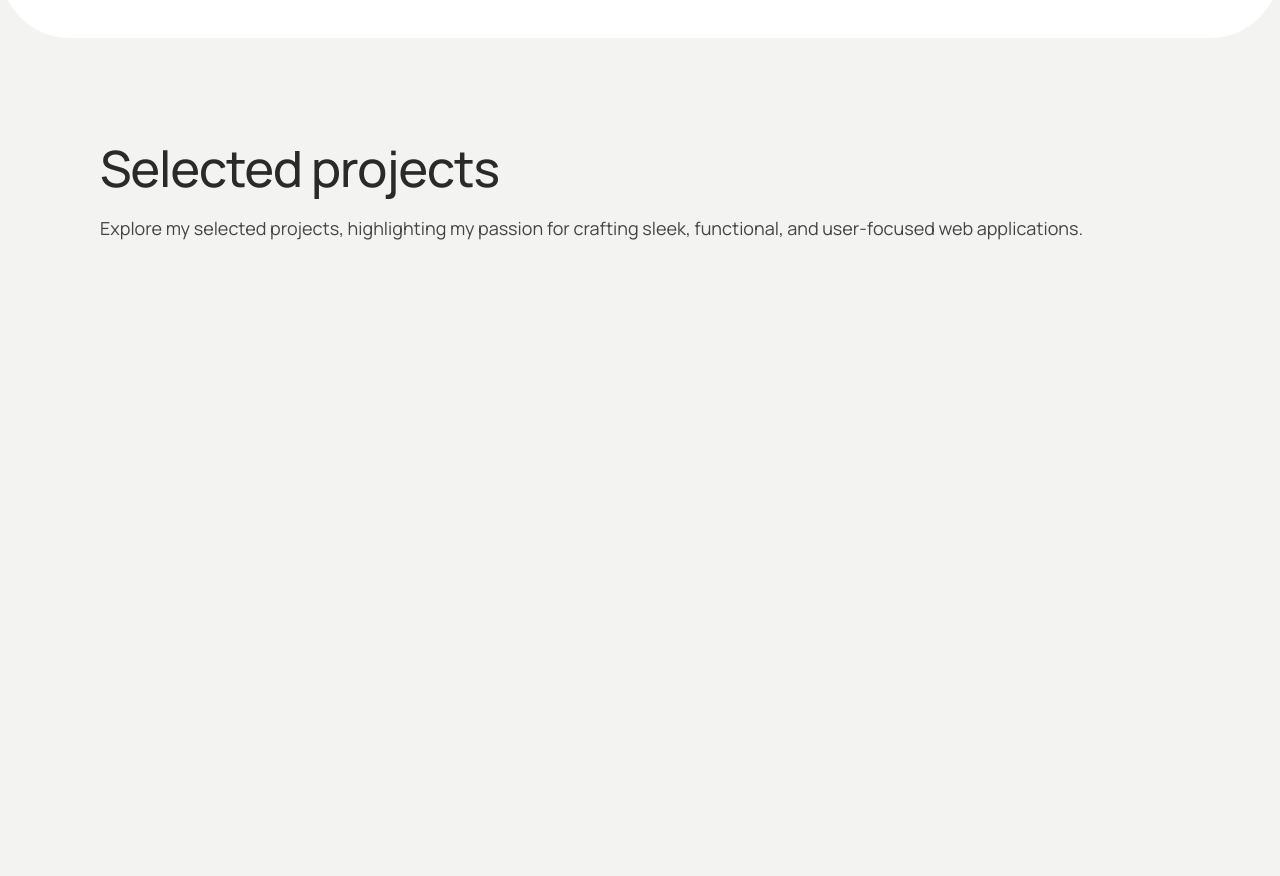
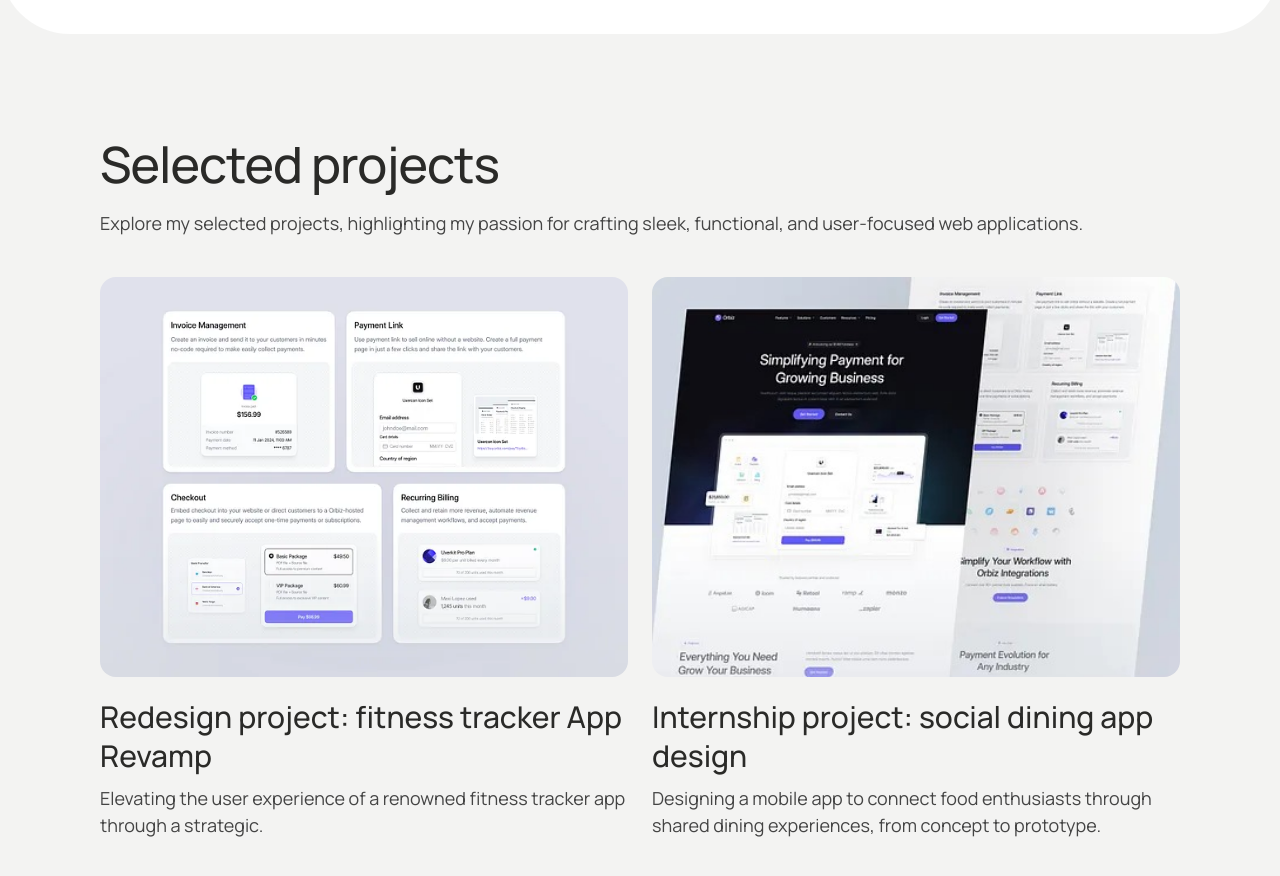
Before and after one commit to jokoo7/portfolio-homepage, a Next.js app: page / in a window 1280 px wide. Shown: the part 760-1636 px from the top of the page. Before the commit the page ends 1152 px from the top, so only its background shows below. Built offline with nearby package versions, Linux system fonts and the light colour scheme; a web font is replaced by a local one.

Commit message:
feat: add project section

```diff
--- a/app/globals.css
+++ b/app/globals.css
@@ -24,32 +24,11 @@
 }
 
 @layer base {
+  html {
+    min-width: 360px;
+  }
   body {
     @apply bg-background font-sans antialiased;
-  }
-  p {
-    @apply text-dark-grey text-[18px] leading-[1.6em];
-  }
-  .body-reguler {
-    @apply leading-[1.5em];
-  }
-  .body-medium {
-    @apply leading-[1.5em] font-medium text-black;
-  }
-  .body-semibold {
-    @apply leading-[1.7em] font-semibold text-black;
-  }
-  .body-small {
-    @apply text-[16px] leading-[1.5em] text-[#4A4A45];
-  }
-  .card-text {
-    @apply text-[#4A4A45];
-  }
-  .caption {
-    @apply text-[15px] leading-[1.4em] font-medium text-black;
-  }
-  .caption-semibold {
-    @apply text-[15px] leading-[1.2em] font-semibold text-black;
   }
   a {
     @apply hover:text-grey text-[18px] leading-[1.6em] text-[#4A4A45] underline;
@@ -75,4 +54,47 @@
   .wrapper-content {
     @apply mx-auto w-full max-w-[1200px];
   }
+
+  .h1-l {
+    @apply text-[55px] leading-[120%] font-normal tracking-[-0.5px] text-[#201d15];
+  }
+  .h1-m {
+    @apply text-[45px] leading-[120%] font-normal tracking-[-0.5px] text-[#201d15];
+  }
+  .h1-s {
+    @apply text-[40px] leading-[120%] font-normal tracking-[-0.5px] text-[#201d15];
+  }
+  .h2-l {
+    @apply text-[50px] leading-[1.2em] font-medium tracking-[-0.02em] text-black;
+  }
+  .h2-m {
+    @apply text-[45px] leading-[1.2em] font-medium tracking-[-0.02em] text-black;
+  }
+  .h2-s {
+    @apply text-[32px] leading-[1.2em] font-medium tracking-[-0.02em] text-black;
+  }
+  .h3-l {
+    @apply text-[30px] leading-[1.3em] font-medium text-black;
+  }
+  .h3-m {
+    @apply text-[30px] leading-[1.3em] font-medium text-black;
+  }
+  .h3-s {
+    @apply text-[25px] leading-[1.3em] font-medium text-black;
+  }
+  .h4-l {
+    @apply text-[24px] leading-[1.4em] font-medium text-black;
+  }
+  .h4-m {
+    @apply text-[24px] leading-[1.4em] font-medium text-black;
+  }
+  .h4-s {
+    @apply text-[20px] leading-[1.4em] font-medium text-black;
+  }
+  .h5 {
+    @apply text-[20px] leading-[1.4em] font-medium text-black;
+  }
+  .h6 {
+    @apply text-[16px] leading-[1.4em] font-bold text-[#333333];
+  }
 }
--- a/app/page.tsx
+++ b/app/page.tsx
@@ -1,5 +1,13 @@
 import { buttonVariants } from '@/components/button';
+import {
+  Card,
+  CardContent,
+  CardDescription,
+  CardHeader,
+  CardTitle,
+} from '@/components/card';
 import MainHero from '@/components/main-hero';
+import { Paragraph } from '@/components/paragraph';
 import Image from 'next/image';
 import Link from 'next/link';
 import { FaGithub, FaInstagram } from 'react-icons/fa';
@@ -10,6 +18,29 @@ const SOCIALLINKS = [
   { path: '', label: 'Tiktok', icon: <FaTiktok /> },
   { path: '', label: 'Github', icon: <FaGithub /> },
   { path: '', label: 'Linkedln', icon: <FaLinkedin /> },
+];
+
+const PROJECTS = [
+  {
+    id: 'project1',
+    slug: 'nextnime',
+    name: 'Redesign project: fitness tracker App Revamp',
+    description:
+      'Elevating the user experience of a renowned fitness tracker app through a strategic.',
+    link: 'https://pro.motion-primitives.com/',
+    image: '/project_01.png',
+    images: ['/project_01.png'],
+  },
+  {
+    id: 'project2',
+    slug: 'motion-primitives',
+    name: 'Internship project: social dining app design',
+    description:
+      'Designing a mobile app to connect food enthusiasts through shared dining experiences, from concept to prototype.',
+    link: 'https://motion-primitives.com/',
+    image: '/project_02.jpg',
+    images: ['/project_02.jpg'],
+  },
 ];
 
 export default function Home() {
@@ -31,14 +62,13 @@ export default function Home() {
             developer web apps with a backend foundation based in Riau,
             Indonesia.
           </h1>
-          <p>
+          <Paragraph>
             Combining frontend expertise with a solid backend foundation, I
             craft sleek, high-performance, and user-friendly web applications,
             ensuring seamless functionality and visual appeal across platforms.
-          </p>
+          </Paragraph>
         </div>
-        <div className="wrapper-content mt-16 flex justify-center md:mt-10 md:justify-start">
-          <div className="flex w-fit items-center gap-16 md:gap-6">
+        <div className="wrapper-content mt-16 flex w-full items-center gap-6 md:mt-10">
           {SOCIALLINKS.map((link, i) => (
             <Link
               href={link.path}
@@ -49,18 +79,37 @@ export default function Home() {
             </Link>
           ))}
         </div>
-        </div>
       </MainHero>
       <div className="wrapper">
-        <div className="wrapper-content">
+        <div className="wrapper-content space-y-10">
           <div className="flex flex-col gap-4">
             <h2 className="text-[32px] leading-[1.2em] font-medium tracking-[-0.02em] text-black md:text-[45px] lg:text-[50px]">
               Selected projects
             </h2>
-            <p>
+            <Paragraph>
               Explore my selected projects, highlighting my passion for crafting
               sleek, functional, and user-focused web applications.
-            </p>
+            </Paragraph>
+          </div>
+
+          <div className="grid grid-cols-1 gap-6 md:grid-cols-2">
+            {PROJECTS.map((project) => (
+              <Card key={project.id}>
+                <CardHeader>
+                  <Image
+                    src={project.image}
+                    alt={project.id}
+                    width={2000}
+                    height={2000}
+                    className="h-full w-full object-fill object-center transition-all duration-500 group-hover:scale-110"
+                  />
+                </CardHeader>
+                <CardContent>
+                  <CardTitle path={project.link}>{project.name}</CardTitle>
+                  <CardDescription>{project.description}</CardDescription>
+                </CardContent>
+              </Card>
+            ))}
           </div>
         </div>
       </div>
--- /dev/null
+++ b/components/card.tsx
@@ -0,0 +1,39 @@
+import Link from 'next/link';
+import * as React from 'react';
+import { Paragraph } from './paragraph';
+
+const Card = ({ children }: { children: React.ReactNode }) => {
+  return <div className="group cursor-pointer space-y-5">{children}</div>;
+};
+
+const CardHeader = ({ children }: { children: React.ReactNode }) => {
+  return (
+    <div className="h-[400px] w-full overflow-hidden rounded-2xl">
+      {children}
+    </div>
+  );
+};
+
+const CardContent = ({ children }: { children: React.ReactNode }) => {
+  return <div className="space-y-2.5">{children}</div>;
+};
+
+const CardTitle = ({
+  children,
+  path,
+}: {
+  children: React.ReactNode;
+  path: string;
+}) => {
+  return (
+    <Link className="h3-l block no-underline" href={path}>
+      {children}
+    </Link>
+  );
+};
+
+const CardDescription = ({ children }: { children: React.ReactNode }) => {
+  return <Paragraph>{children}</Paragraph>;
+};
+
+export { Card, CardHeader, CardContent, CardTitle, CardDescription };
--- a/components/heading.tsx
+++ /dev/null
@@ -1,57 +0,0 @@
-import { cn } from '@/lib/utils';
-import { cva, type VariantProps } from 'class-variance-authority';
-import * as React from 'react';
-
-const headingVariants = cva('scroll-m-20', {
-  variants: {
-    variant: {
-      'h1-l':
-        'text-[55px] leading-[120%] font-normal tracking-[-0.5px] text-[#201d15]',
-      'h1-m':
-        'text-[45px] leading-[120%] font-normal tracking-[-0.5px] text-[#201d15]',
-      'h1-s':
-        'text-[40px] leading-[120%] font-normal tracking-[-0.5px] text-[#201d15]',
-      'h2-l':
-        'text-[50px] leading-[1.2em] font-medium tracking-[-0.02em] text-black',
-      'h2-m':
-        'text-[45px] leading-[1.2em] font-medium tracking-[-0.02em] text-black',
-      'h2-s':
-        'text-[32px] leading-[1.2em] font-medium tracking-[-0.02em] text-black',
-      'h3-l': 'text-[30px] leading-[1.3em] font-medium text-black',
-      'h3-m': 'text-[30px] leading-[1.3em] font-medium text-black',
-      'h3-s': 'text-[25px] leading-[1.3em] font-medium text-black',
-      'h4-l': 'text-[24px] leading-[1.4em] font-medium text-black',
-      'h4-m': 'text-[24px] leading-[1.4em] font-medium text-black',
-      'h4-s': 'text-[20px] leading-[1.4em] font-medium text-black',
-      h5: 'text-[20px] leading-[1.4em] font-medium text-black',
-      h6: 'text-[16px] leading-[1.4em] font-bold text-[#333333]',
-    },
-  },
-  defaultVariants: {
-    variant: 'h1-l',
-  },
-});
-
-type HeadingTag = 'h1' | 'h2' | 'h3' | 'h4' | 'h5' | 'h6';
-
-interface HeadingProps
-  extends React.HTMLAttributes<HTMLHeadingElement>,
-    VariantProps<typeof headingVariants> {
-  as?: HeadingTag;
-}
-
-const Heading = React.forwardRef<HTMLHeadingElement, HeadingProps>(
-  ({ as: Tag = 'h1', className, variant, ...props }, ref) => {
-    return (
-      <Tag
-        className={cn(headingVariants({ variant, className }))}
-        ref={ref}
-        {...props}
-      />
-    );
-  }
-);
-
-Heading.displayName = 'Heading';
-
-export { headingVariants, Heading };
--- a/components/navbar.tsx
+++ b/components/navbar.tsx
@@ -52,7 +52,7 @@ export default function Navbar() {
     <nav
       className={cn(
         'border-light-grey fixed top-0 right-0 left-0 z-50 mx-auto flex h-[80px] w-full -translate-y-[90px] flex-col border-b bg-white/50 backdrop-blur-2xl transition-all duration-[350ms] md:h-[90px]',
-        { 'translate-y-0': navbarVisible, 'h-[65vh]': hamburger }
+        { 'translate-y-0': navbarVisible, 'h-[55vh]': hamburger }
       )}
     >
       <div className="mx-auto flex h-[80px] w-full max-w-[1600px] shrink-0 items-center justify-between px-[20px] md:h-[90px] md:px-[40px] lg:px-[50px]">
@@ -80,9 +80,7 @@ export default function Navbar() {
             <div
               className={cn(
                 'h-[2px] w-full rounded-full bg-black transition-all duration-[400ms]',
-                {
-                  'translate-y-[5px] rotate-45': hamburger,
-                }
+                { 'translate-y-[5px] rotate-45': hamburger }
               )}
               style={{
                 transformOrigin: '50% 50% 0px',
@@ -91,9 +89,7 @@ export default function Navbar() {
             <div
               className={cn(
                 'h-[2px] w-[20px] rounded-full bg-black transition-all duration-[400ms]',
-                {
-                  'w-full -translate-y-[5px] -rotate-45': hamburger,
-                }
+                { 'w-full -translate-y-[5px] -rotate-45': hamburger }
               )}
               style={{
                 transformOrigin: '50% 50% 0px',
@@ -106,13 +102,11 @@ export default function Navbar() {
       {/* Nav Mobile */}
       <div
         className={cn(
-          'wrapper-content flex h-0 w-full items-center justify-center overflow-hidden transition-all duration-200',
-          {
-            'h-full': hamburger,
-          }
+          'wrapper-content flex h-0 w-full items-center justify-center overflow-hidden px-5 py-8 opacity-0 transition-all duration-200',
+          { 'h-full opacity-100': hamburger }
         )}
       >
-        <div className="flex w-full flex-col items-center gap-12 md:hidden">
+        <div className="flex h-full w-full flex-col items-center justify-between md:hidden">
           {NAVLINKS.map((link, i) => (
             <Link
               key={i}
--- /dev/null
+++ b/components/paragraph.tsx
@@ -0,0 +1,41 @@
+import { cn } from '@/lib/utils';
+import { cva, type VariantProps } from 'class-variance-authority';
+import * as React from 'react';
+
+const paragraphVariants = cva('text-dark-grey leading-[1.6em]', {
+  variants: {
+    variant: {
+      default: 'text-[18px]',
+      small: 'text-[16px] leading-[1.5em] text-[#4A4A45]',
+      reguler: 'leading-[1.5em]',
+      medium: 'leading-[1.5em] font-medium text-black',
+      semibold: 'leading-[1.7em] font-semibold text-black',
+      card: 'text-[#4A4A45]',
+      caption: 'text-[15px] leading-[1.4em] font-medium text-black',
+      captionSemibold: 'text-[15px] leading-[1.2em] font-semibold text-black',
+    },
+  },
+  defaultVariants: {
+    variant: 'default',
+  },
+});
+
+type ParagraphProps = React.PropsWithChildren<
+  React.HTMLAttributes<HTMLParagraphElement> &
+    VariantProps<typeof paragraphVariants>
+>;
+
+const Paragraph = ({
+  children,
+  variant,
+  className,
+  ...props
+}: ParagraphProps) => {
+  return (
+    <p className={cn(paragraphVariants({ variant }), className)} {...props}>
+      {children}
+    </p>
+  );
+};
+
+export { Paragraph, type paragraphVariants };
```
Also changed, not shown: public/project_01.png (added), public/project_02.jpg (added). Lines whose indentation alone changed are shown as unchanged.
